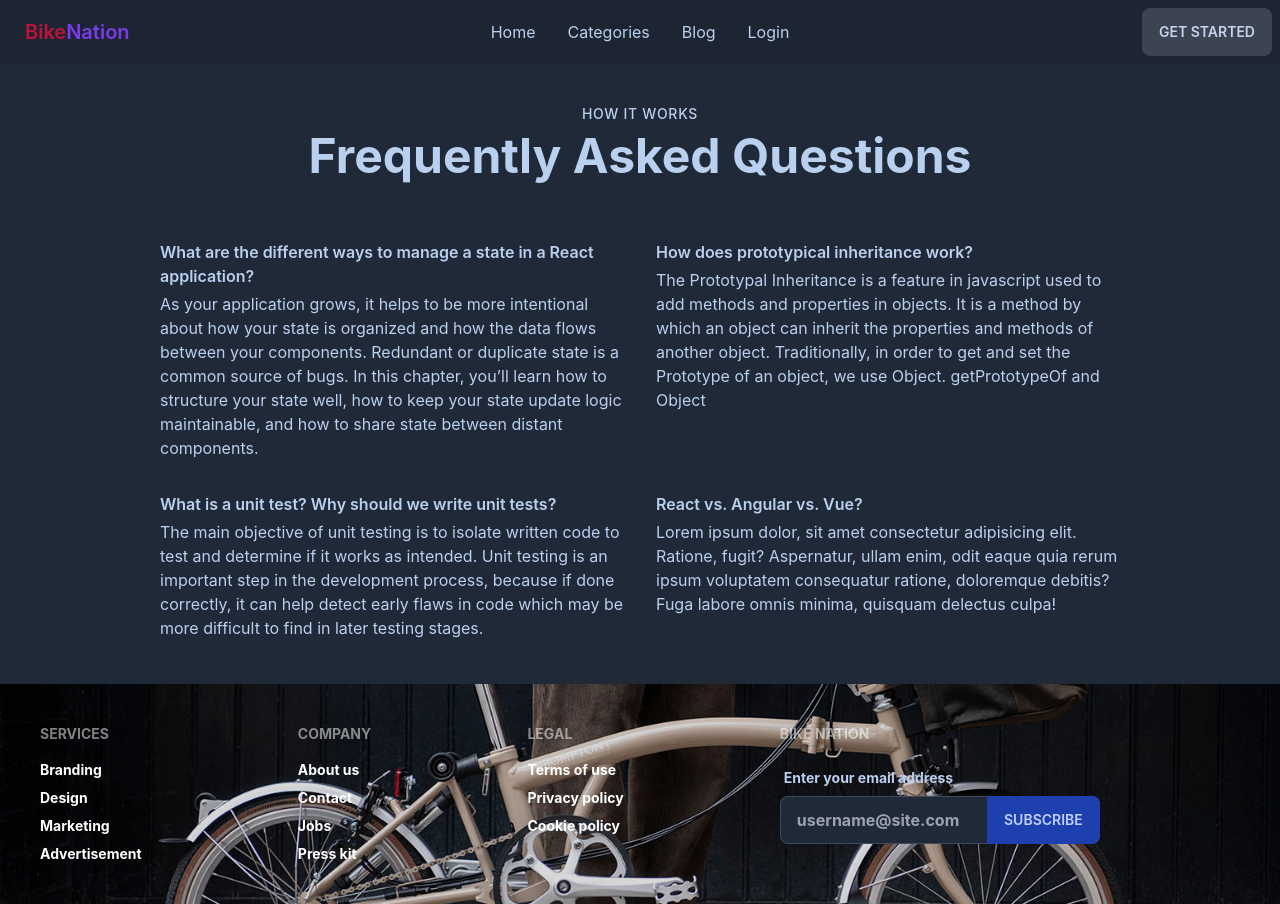
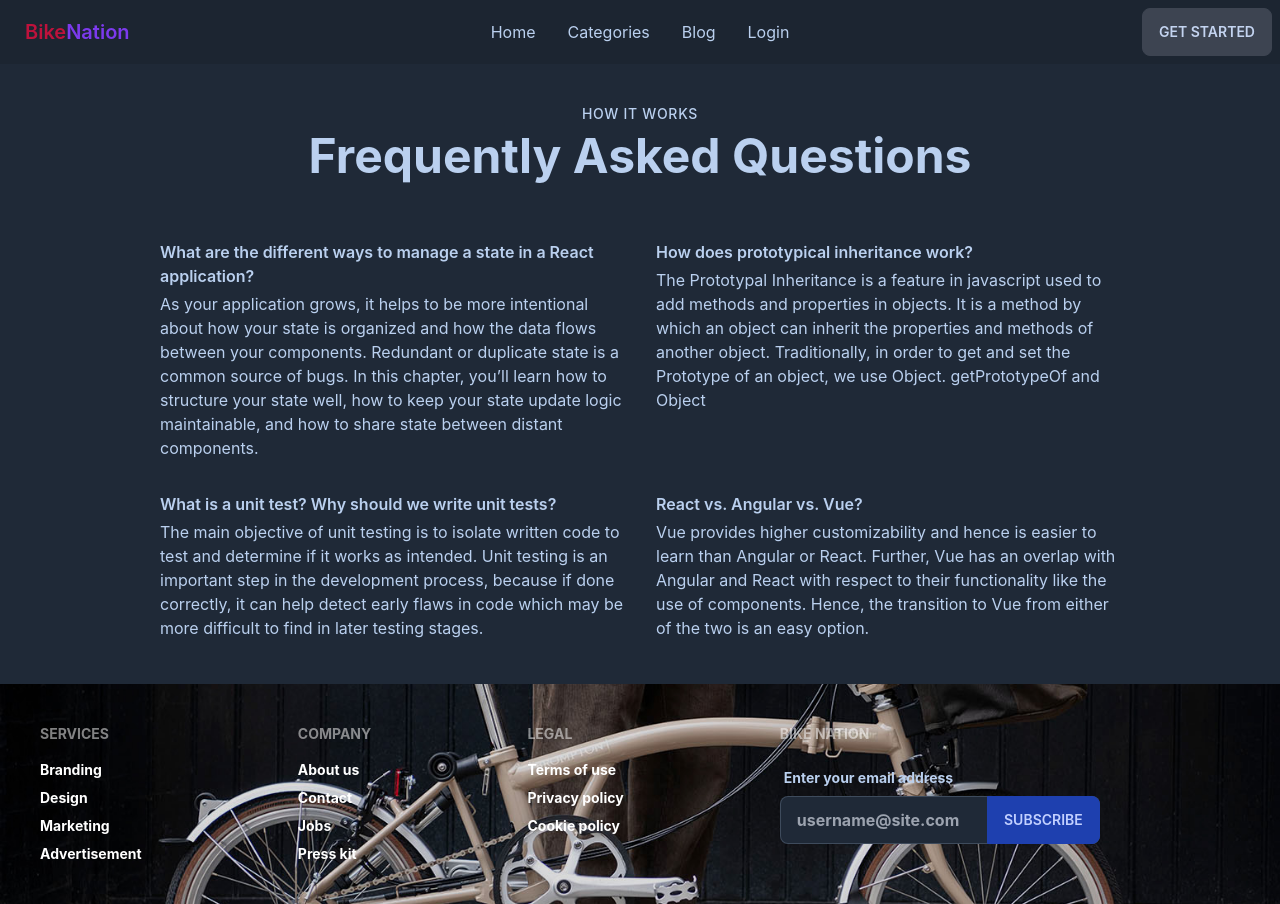
Before and after one commit to gobindacb/bike-nation-client, a React (Create React App) app: page /blog in a window 1280 px wide. Built offline with nearby package versions, Linux system fonts and the light colour scheme; no server answers.

Commit message:
orders page setup

```diff
--- a/src/Pages/Blog/Blog.js
+++ b/src/Pages/Blog/Blog.js
@@ -21,7 +21,7 @@ const Blog = () => {
                     </div>
                     <div>
                         <h3 className="font-semibold">React vs. Angular vs. Vue?</h3>
-                        <p className="mt-1 dark:text-gray-400">Lorem ipsum dolor, sit amet consectetur adipisicing elit. Ratione, fugit? Aspernatur, ullam enim, odit eaque quia rerum ipsum voluptatem consequatur ratione, doloremque debitis? Fuga labore omnis minima, quisquam delectus culpa!</p>
+                        <p className="mt-1 dark:text-gray-400">Vue provides higher customizability and hence is easier to learn than Angular or React. Further, Vue has an overlap with Angular and React with respect to their functionality like the use of components. Hence, the transition to Vue from either of the two is an easy option.</p>
                     </div>
                 </div>
             </div>
```
